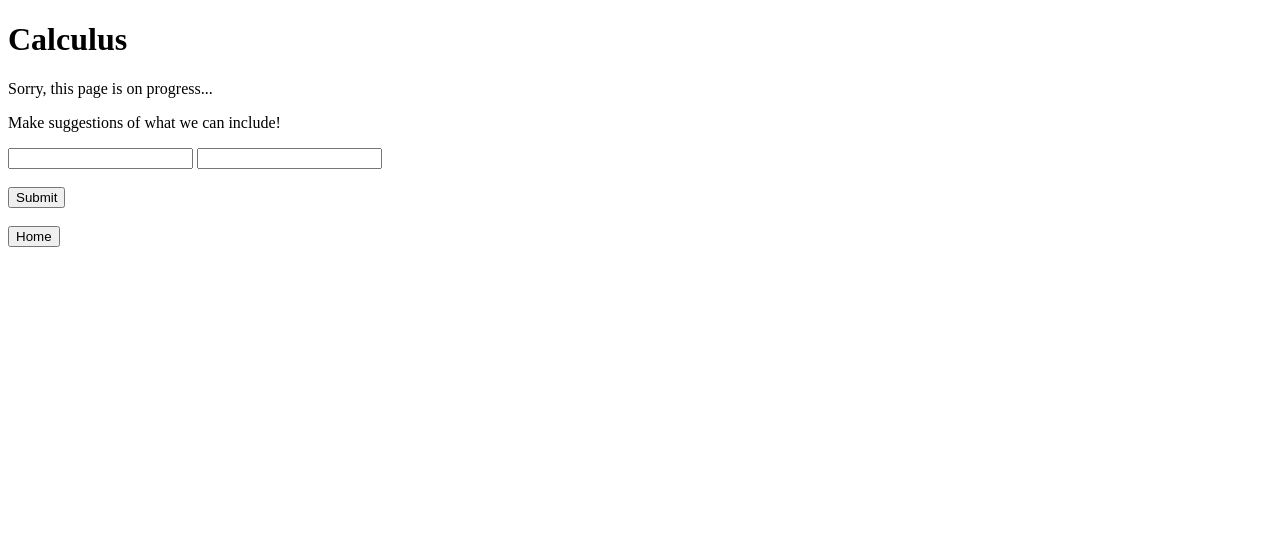
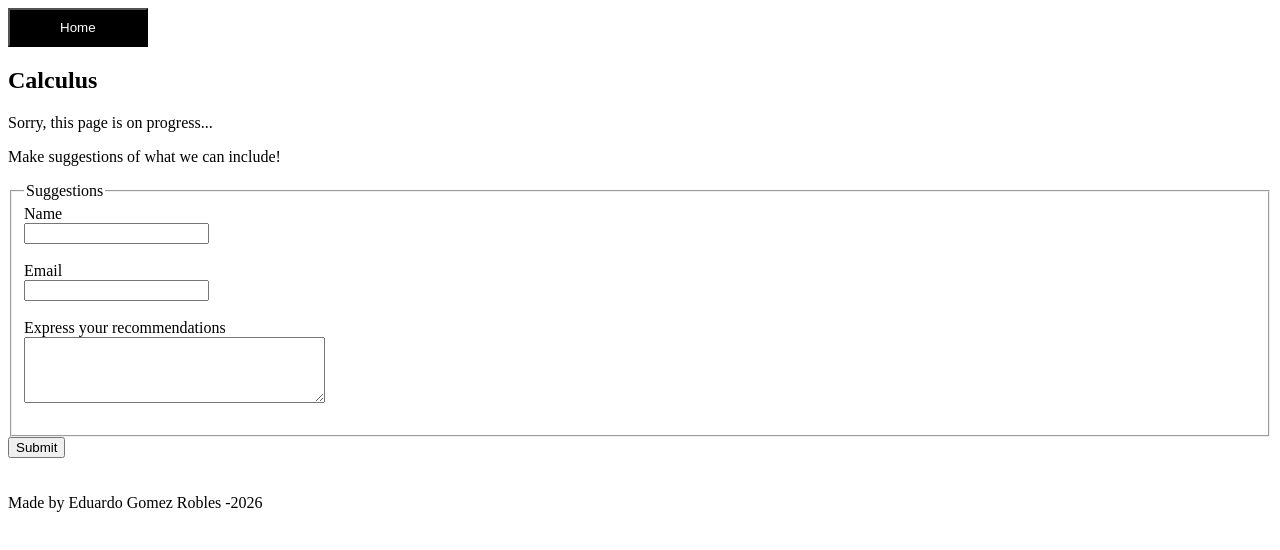
Before and after one commit to Edu2394/project, a plain HTML site: page calculus.html in a window 1280 px wide. Drawn offline with Linux system fonts and the light colour scheme.

Commit message:
versionf

```diff
--- a/algebra.html
+++ b/algebra.html
@@ -1,7 +1,25 @@
 <!DOCTYPE html>
 <html>
+    <head>
+        <link rel="stylesheet" href="style.css">
+        <nav>
+        <a href="index.html"><button class="buttons">Home</button></a>
+    </nav>
+
+    </head>
   <body>
+    <section>
     <h1>Algebra</h1>
-
+        <p>You can watch videos about algebra topics here:</p>
+        <ul>
+            <li>
+                <a href="https://www.youtube.com/watch?v=toSwXdyIm-4"><img src="ima1.png" alt="Video about algebra" width="300" height="200"></a>
+            </li>
+             <li>
+                <a href="https://www.youtube.com/watch?v=NybHckSEQBI"><img src="ima2.png" alt="Video about algebra" width="300" height="200"></a>
+            </li>
+        </ul>
+        </section>
+      <br><footer>Made by Eduardo Gomez Robles -2026</footer>
   </body>
 </html>
--- a/calculus.html
+++ b/calculus.html
@@ -1,16 +1,33 @@
 <!DOCTYPE html>
 <html>
+    <head>
+        <link rel="stylesheet" href="style.css">
+        <nav>
+        <a href="index.html"><button class="buttons">Home</button></a>
+    </nav>
+
+    </head>
   <body>
+    <section>
     <h1>Calculus</h1>
       <p>Sorry, this page is on progress...</p>
       <p> Make suggestions of what we can include!</p>
       <form>
-        <input type="text">
-        <input type="password"><br><br>
+        <fieldset>
+        <legend>Suggestions</legend>
+        <label for ="h">Name</label><br>
+        <input type="text" id="h"><br><br>
+        <label for ="e">Email</label><br>
+        <input type="email" id="e"><br><br>
+        <label for ="sgs">Express your recommendations</label><br>
+        <textarea id="sgs" rows="4" cols="35"></textarea><br><br>
+        </fieldset>
+
         <button type="submit">Submit</button>
 
       </form>
+      </section>
       <br>
-      <button onclick="location.href='index.html'">Home</button>
+       <br><footer>Made by Eduardo Gomez Robles -2026</footer>
   </body>
 </html>
--- a/style.css
+++ b/style.css
@@ -1,6 +1,8 @@
-body{
-  padding: 25px;
+#body{
+    min-height: 100vh;
 }
-.title {
-	color: #636996;
+.buttons{
+    padding:10px 50px;/*size of the buttons*/
+    background-color: black;
+    color:white /*color of the text*/
 }
```
Also changed, not shown: geometry.html (+9 -1 lines), index.html (+14 -8 lines), dem.jpg (added), demr.jpg (added), gem.jpg (added), ima1.png (added), ima2.png (added), math.jpg (added), script.js (deleted), t.png (added), 1 other file.
